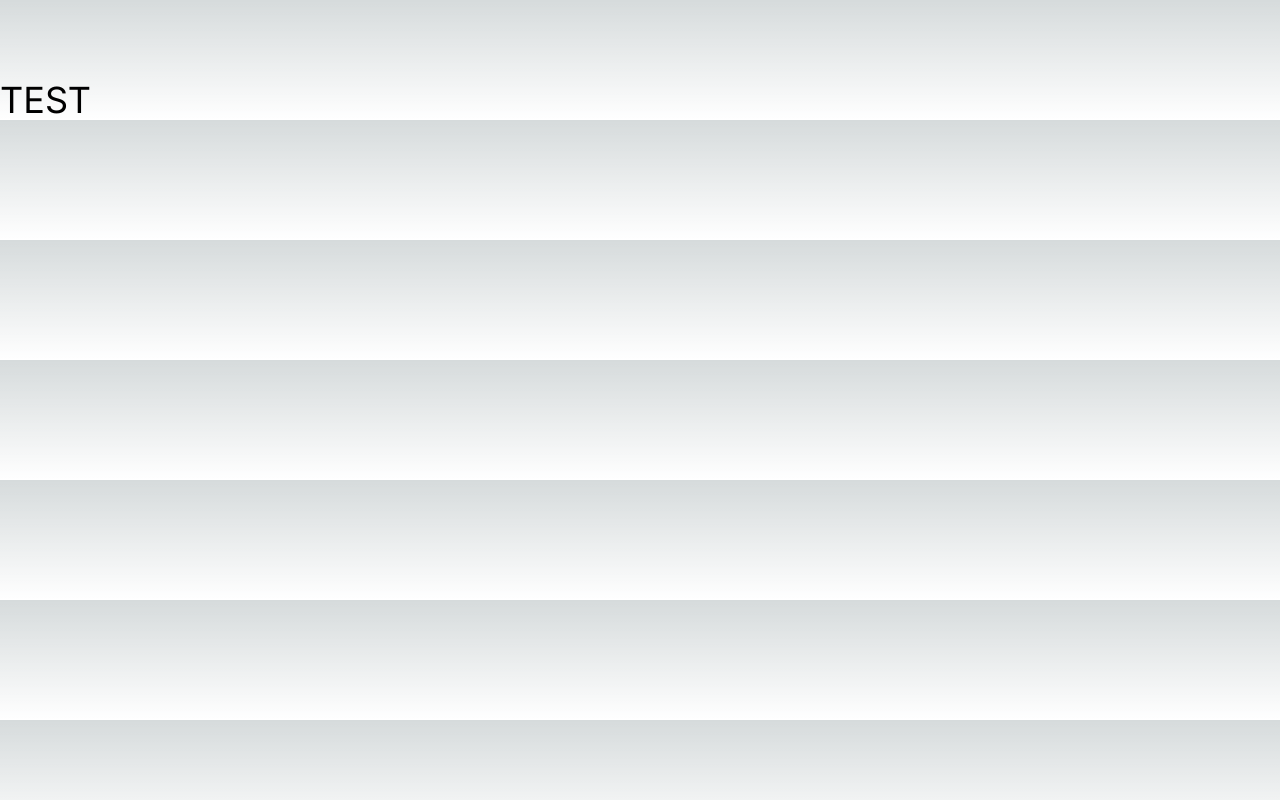
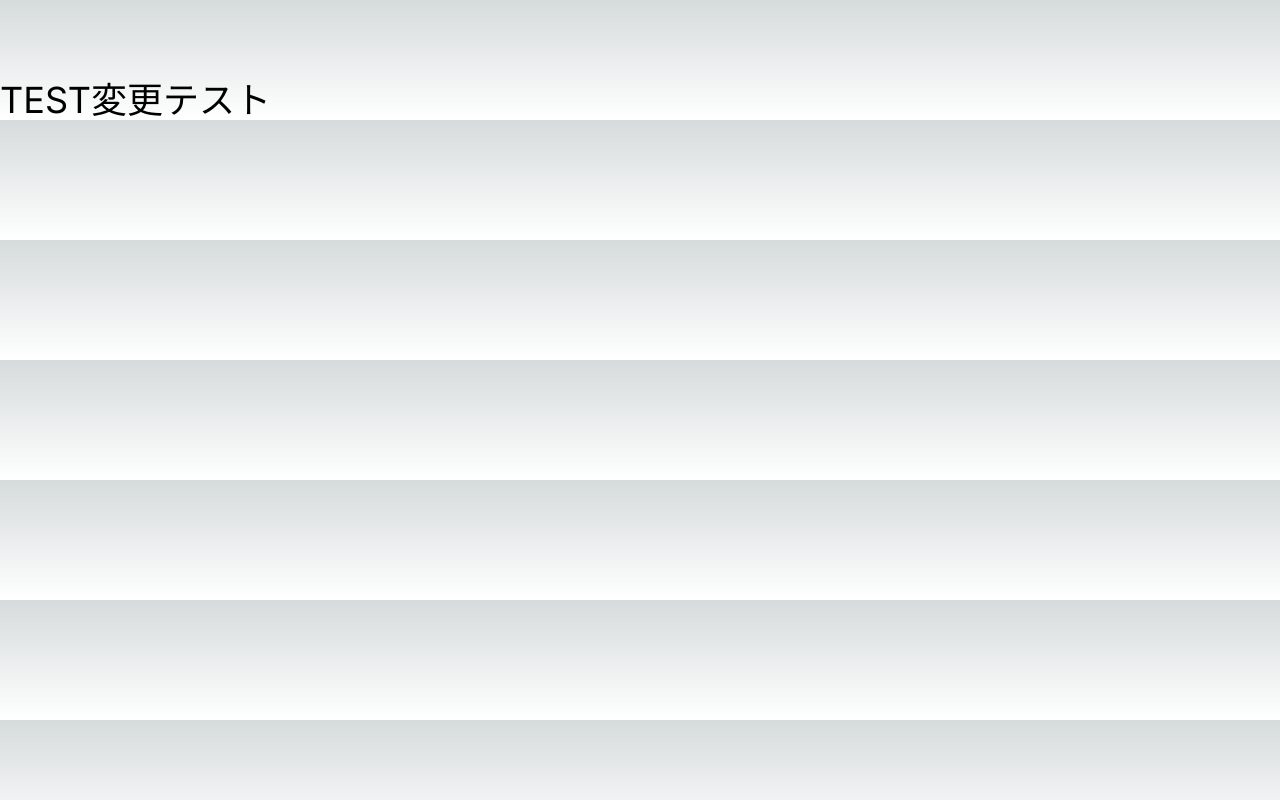
Before and after one commit to yusei53/nextjs_tuto, a Next.js app: page / in a window 1280 px wide. Built offline with nearby package versions, Linux system fonts and the light colour scheme.

Commit message:
変更してみた

```diff
--- a/app/page.tsx
+++ b/app/page.tsx
@@ -2,6 +2,6 @@ import Image from 'next/image'
 
 export default function Home() {
   return (
-    <div className="mt-20 text-4xl">TEST</div>
+    <div className="mt-20 text-4xl">TEST変更テスト</div>
   )
 }
```
